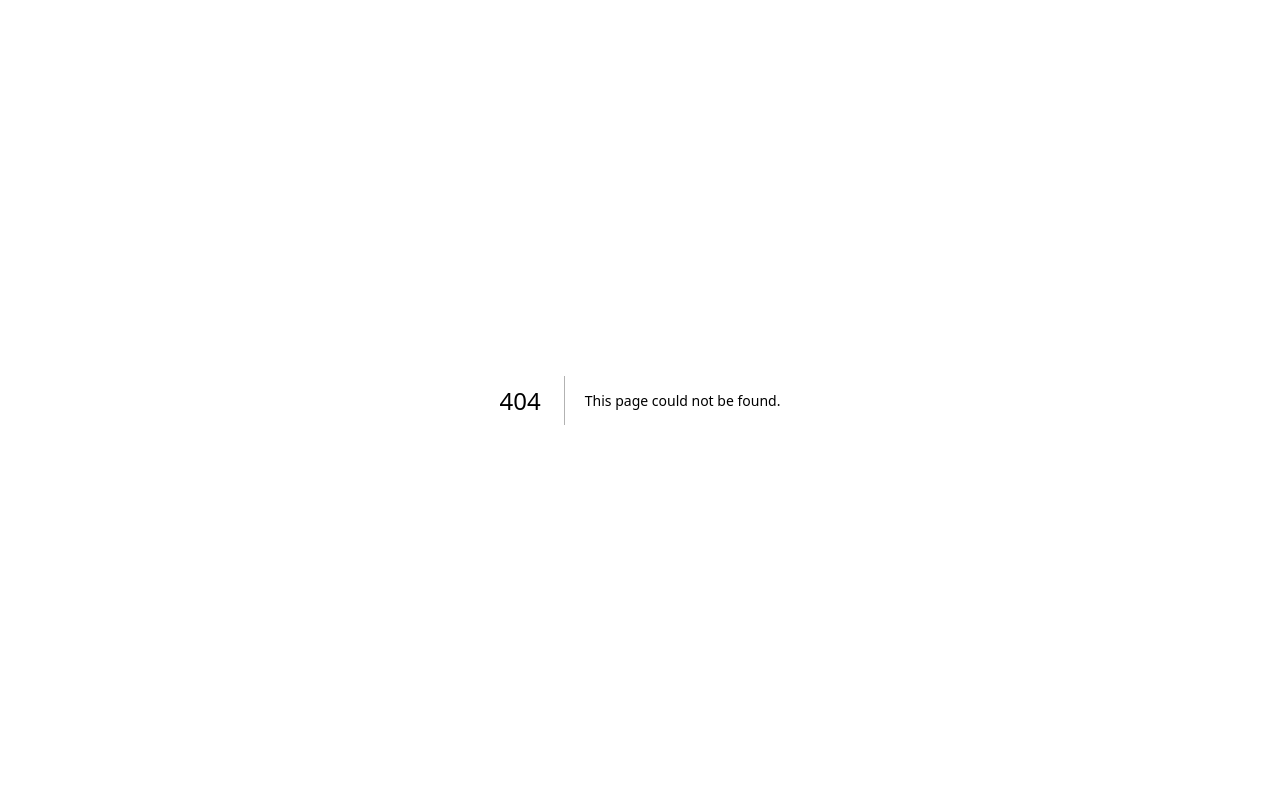
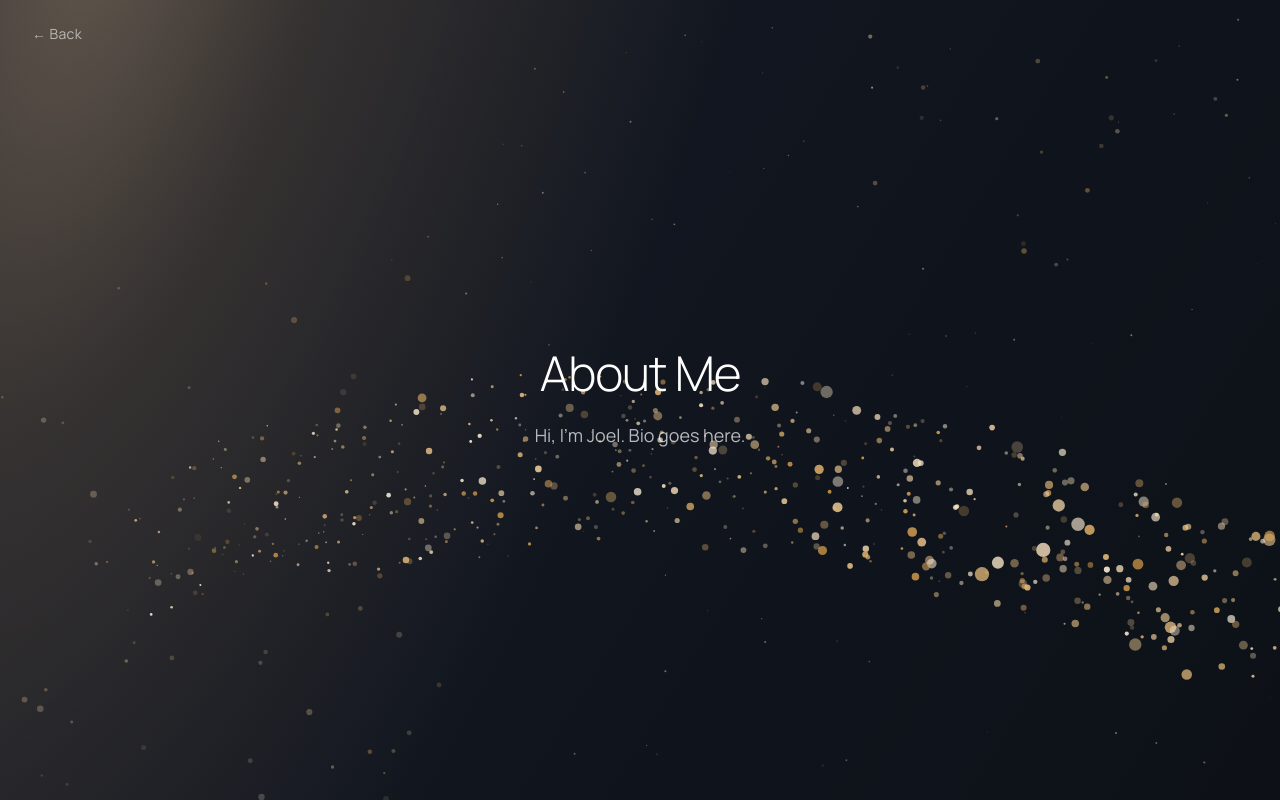
Before and after one commit to JoelSaputra/portfolio, a Next.js app: page /about in a window 1280 px wide. Before the commit this address had no page. Built offline with nearby package versions, Linux system fonts and the light colour scheme.

Commit message:
Reset to new layout

```diff
--- a/src/components/CircularLink.js
+++ b/src/components/CircularLink.js
@@ -1,17 +1,17 @@
-import { useEffect, useState } from "react";
+import { useEffect, useRef, useState } from "react";
 import { motion, AnimatePresence } from "framer-motion";
 
 const SLOT_WIDTH = 180;
 
 const defaultProfiles = [
-  { id: "about", label: "About Me", color: "#4f9dff" },
-  { id: "projects", label: "Projects", color: "#ff7a4f" },
-  { id: "skills", label: "Skills", color: "#4fffb0" },
-  { id: "contact", label: "Contact", color: "#c94fff" },
+  { id: "home", label: "Home", color: "#4f9dff" },
+  { id: "contact", label: "Contact Me", color: "#c94fff" },
 ];
 
 export default function CircularLink({ profiles = defaultProfiles, onSelect }) {
   const [focusedIndex, setFocusedIndex] = useState(0);
+  const focusedIndexRef = useRef(focusedIndex);
+  focusedIndexRef.current = focusedIndex;
 
   useEffect(() => {
     function handleKey(e) {
@@ -19,17 +19,19 @@ export default function CircularLink({ profiles = defaultProfiles, onSelect }) {
         setFocusedIndex((i) => Math.min(i + 1, profiles.length - 1));
       } else if (e.key === "ArrowLeft") {
         setFocusedIndex((i) => Math.max(i - 1, 0));
+      } else if (e.key === "Enter") {
+        onSelect?.(profiles[focusedIndexRef.current]);
       }
     }
     window.addEventListener("keydown", handleKey);
     return () => window.removeEventListener("keydown", handleKey);
-  }, [profiles.length]);
+  }, [profiles, onSelect]);
 
   const mid = (profiles.length - 1) / 2;
   const offset = -(focusedIndex - mid) * SLOT_WIDTH;
 
   return (
-    <div className="flex w-screen justify-center overflow-hidden py-8">
+    <div className="flex w-screen justify-center mb-20 overflow-hidden py-8">
       <motion.div
         className="flex items-end"
         animate={{ x: offset }}
--- /dev/null
+++ b/src/pages/about.js
@@ -0,0 +1,39 @@
+import { useEffect } from "react";
+import { useRouter } from "next/router";
+import Ps5Background from "@/components/Ps5Background";
+
+export default function About() {
+  const router = useRouter();
+
+  useEffect(() => {
+    function handleKey(e) {
+      if (e.key === "Escape" || e.key === "Backspace") {
+        router.push("/");
+      }
+    }
+    window.addEventListener("keydown", handleKey);
+    return () => window.removeEventListener("keydown", handleKey);
+  }, [router]);
+
+  return (
+    <div className="relative flex min-h-screen w-full flex-col items-center justify-center px-6 text-white">
+      <Ps5Background />
+
+      <button
+        onClick={() => router.push("/")}
+        className="absolute left-8 top-6 text-sm tracking-wide text-white/60 hover:text-white"
+      >
+        &larr; Back
+      </button>
+
+      <div className="max-w-xl text-center">
+        <h1 className="text-4xl font-light tracking-tight sm:text-5xl">
+          About Me
+        </h1>
+        <p className="mt-6 text-lg leading-relaxed text-white/70">
+          Hi, I&apos;m Joel. Bio goes here.
+        </p>
+      </div>
+    </div>
+  );
+}
--- a/src/pages/index.js
+++ b/src/pages/index.js
@@ -1,4 +1,5 @@
 import { useEffect, useState } from "react";
+import { useRouter } from "next/router";
 import Ps5Background from "@/components/Ps5Background";
 import CircularLink from "@/components/CircularLink";
 
@@ -20,6 +21,7 @@ function useClock() {
 
 export default function Home() {
   const time = useClock();
+  const router = useRouter();
 
   return (
     <div className="relative flex min-h-screen w-full flex-col items-center justify-center text-white">
@@ -35,7 +37,7 @@ export default function Home() {
       </div>
 
       <div>
-          <CircularLink/>
+          <CircularLink onSelect={(profile) => router.push(`/${profile.id}`)} />
       </div>
 
       <div className="absolute right-8 top-6 text-lg tracking-wide text-white/80">
```
